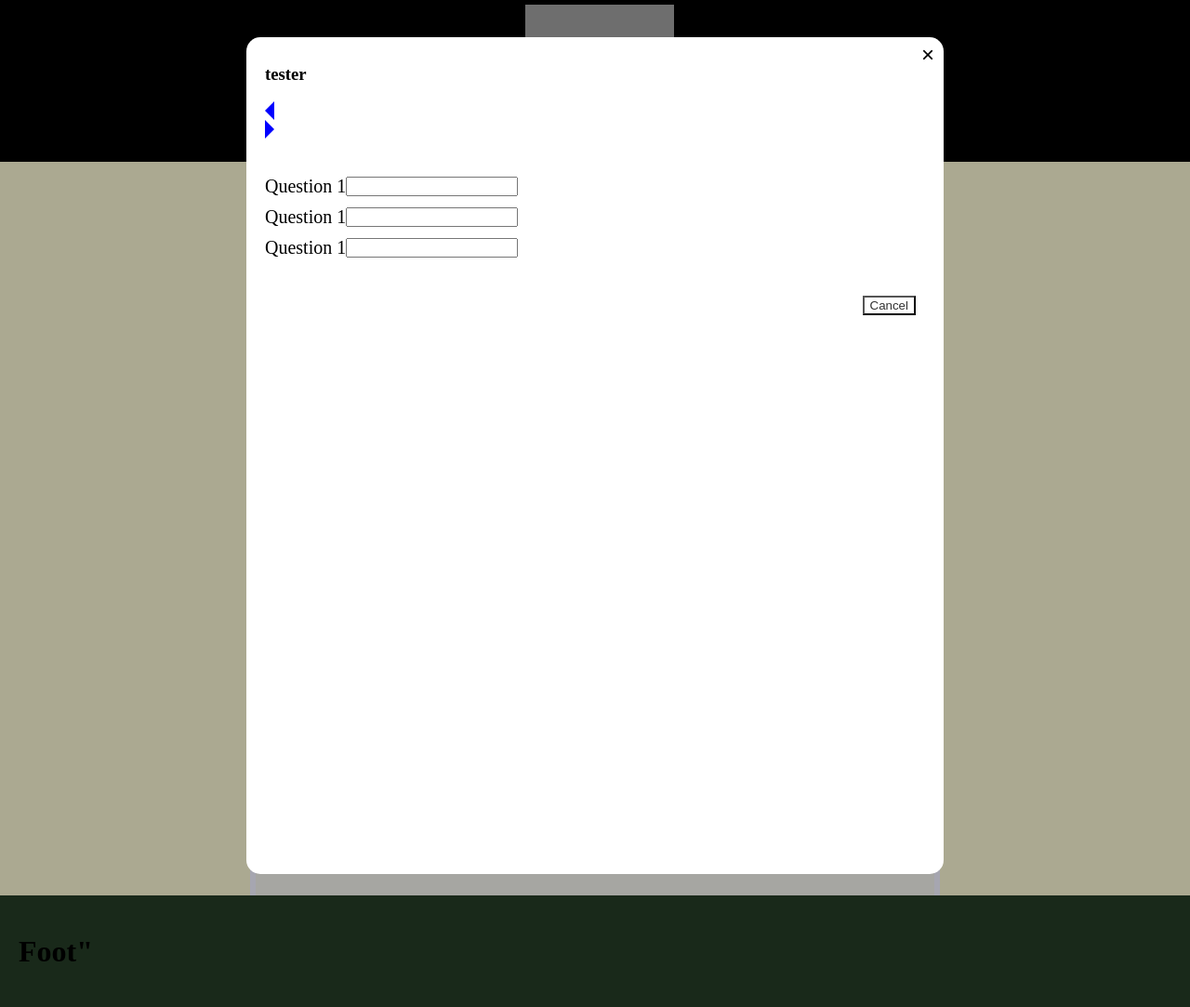
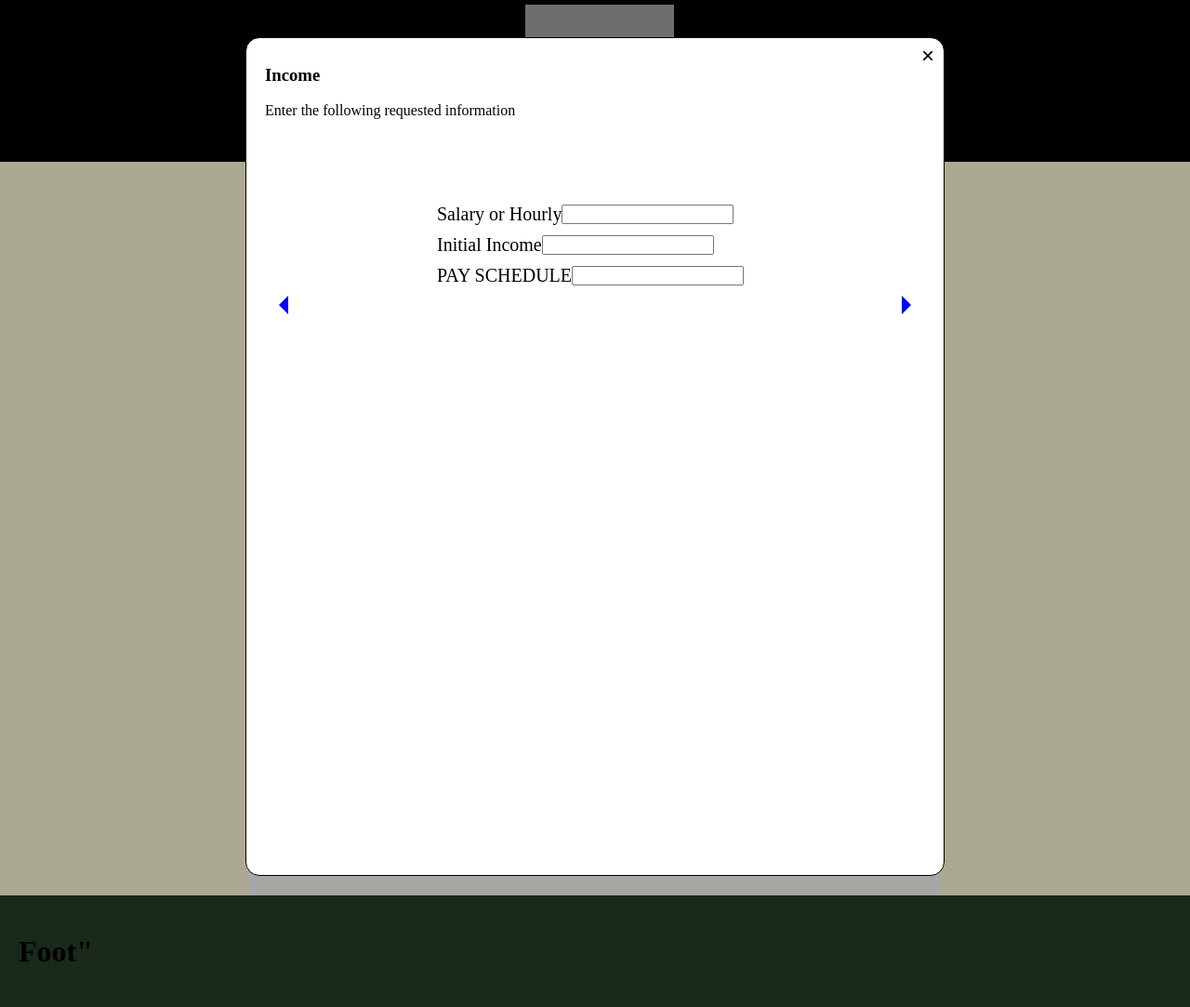
Before and after one commit to osu-cs290-f19/final-project-benny-s-budget, a web app: file public/budget.html in a window 1280 px wide. Shown: the whole page at 93% size. Run offline with its HTML, style and script files only (its server is not run), Linux system fonts and the light colour scheme; some libraries are stand-ins or nearby versions; grey boxes are pictures that could not be loaded.

Commit message:
Testing sliding webkit

```diff
--- a/public/budget.html
+++ b/public/budget.html
@@ -31,33 +31,37 @@
 </main>
 <div id="modal-backdrop" class="hidden"></div>
 <div id="modal-window" class="hidden">
-	<div class="modal-dialog">
+	<div class="modal-dialog" id="slide">
 		<div class="modal-header">
-			<h3>tester</h3>
+				<h3>Income</h3>
+				<p>Enter the following requested information </p>
 			<button type="button" id="modal-close">&times;</button>
+		</div>
+
+		<div class="modal-body">
+			<div class="table">
 		<div class = "arrow-left">
+		</div>
+		<div class="center">
+			<div class="input-elemnt">
+				<label for=post-question">Salary or Hourly </label>
+				<input type="text" id="post-input">
+			</div>
+			<div class="input-elemnt">
+				<label for=post-question">Initial Income </label>
+				<input type="text" id="post-input">
+			</div>
+			<div class="input-elemnt">
+				<label for=post-question">PAY SCHEDULE </label>
+				<input type="text" id="post-input">
+			</div>
 		</div>
 		<div class = "arrow-right">
 		</div>
 		</div>
-
-		<div class="modal-body">
-			<div class="input-elemnt">
-				<label for=post-question">Question 1</label>
-				<input type="text" id="post-input">
-			</div>
-			<div class="input-elemnt">
-				<label for=post-question">Question 1</label>
-				<input type="text" id="post-input">
-			</div>
-			<div class="input-elemnt">
-				<label for=post-question">Question 1</label>
-				<input type="text" id="post-input">
-			</div>
 		</div>
 
 		<div class="modal-footer">
-			<button tytpe="button" id="modal-cancel" >Cancel</button>
 		</div>
 	</div>
 </div>
--- a/public/tegdub.css
+++ b/public/tegdub.css
@@ -59,6 +59,12 @@ a{
 	padding:15px;
 	justify-content:center;
 
+
+}
+.center{
+	width:100%;
+	margin:20px 10rem;
+	display: inline-block;
 }
 #page-container{
 	position:relative;
@@ -108,6 +114,28 @@ min-height:900px;
 margin: 40px auto;
 background-color:#fff;
 border-radius:15px;
+border: 1px solid black;
+
+}
+
+#slide{
+position:absolute;
+left:-100px;
+-webkit-animation: slide 2s forwards;
+}
+.modal-dialog:hover #slide{
+	transition: 1s;
+	margin: 40px auto;
+}
+
+@-webkit-keyframes slide {
+    100% { left: 0;}
+    100% {right:0;}
+}
+
+@keyframes slide {
+    100% { left: 0; }
+    100% {right:0;}
 }
 .modal-header{
 position:relative;
@@ -124,6 +152,7 @@ padding:0;
 cursor:pointer;
 }
 .modal-body{
+	justify-content:center;
 padding:20px;
 }
 .input-elemnt{
@@ -148,13 +177,14 @@ background-color:#fff;
 	border-top: 10px solid transparent;
 	border-bottom: 10px solid transparent;
 	border-right:10px solid blue;
-
+	margin-top:auto;
 }
 .arrow-right{
+	left: 0;
 	height:0;
 	width:0;
 	border-top: 10px solid transparent;
 	border-bottom: 10px solid transparent;
 	border-left:10px solid blue;
-
+	margin-top:auto;
 }
```
Lines whose indentation alone changed are shown as unchanged.
